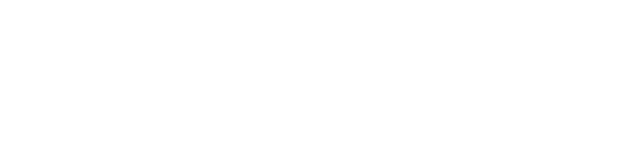
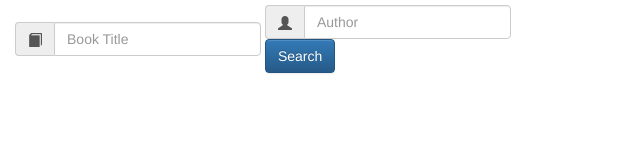
Before and after one commit to viggyr/cse-tracker, a website: page Public/Searchbook.html in a window 1280 px wide. Shown: the whole page, without its empty margins (0-640 px from the left). Drawn offline with Linux system fonts and the light colour scheme.

Commit message:
home and booksearch

```diff
--- a/Public/Searchbook.html
+++ b/Public/Searchbook.html
@@ -1,6 +1,28 @@
 <html>
-<head></head>
-<body>
+<head>
+<link rel="stylesheet" type="text/css" href="css/bootstrap.css"/>
+<link href="css/bootstrap-theme.css" rel="stylesheet"/>
+<script src="js/bootstrap.js"></script>
+</head>
+<body class="container-fluid" style="overflow:hidden">
+<form class="form-inline"  style="margin-top:5px" >
+              <div class="form-group">
+              <div class="input-group">
+              <div class="input-group-addon"><span class="glyphicon glyphicon-book"></span></div>
 
+                <input type="text" class="form-control" id="exampleInputName1" placeholder="Book Title">
+              </div>
+              </div>
+              <div class="form-group">
+              <div class="input-group">
+                  <div class="input-group-addon"><span class="glyphicon glyphicon-user"></span></div>
+
+                <input type="text" class="form-control" id="exampleInputName2" placeholder="Author">
+              </div>
+          </br>
+              <button type="submit" class="btn btn btn-primary">Search</button>
+              </div>
+
+        </form>
 </body>
 </html>
```
